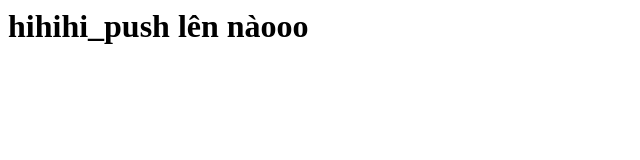
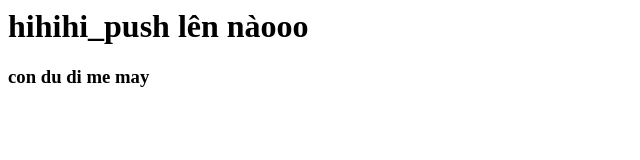
Before and after one commit to NgKhHoang/push-test, a plain HTML site: page index.html in a window 1280 px wide. Shown: the whole page, without its empty margins (0-640 px from the left). Drawn offline with Linux system fonts and the light colour scheme.

Commit message:
Update index.html

```diff
--- a/index.html
+++ b/index.html
@@ -1 +1,3 @@
 <h1>hihihi_push lên nàooo</h1>
+
+<h3>con du di me may</h3>
```
